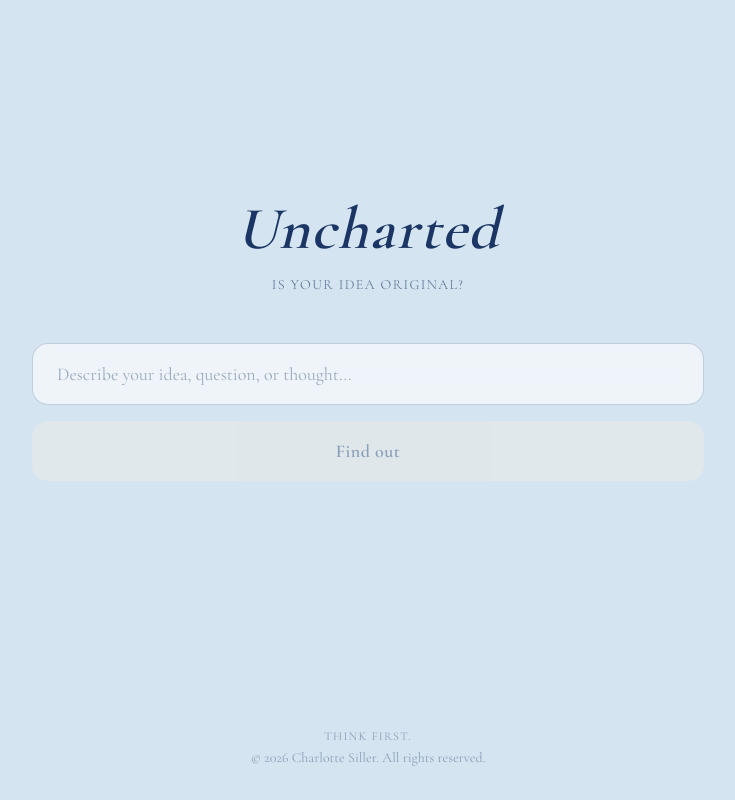
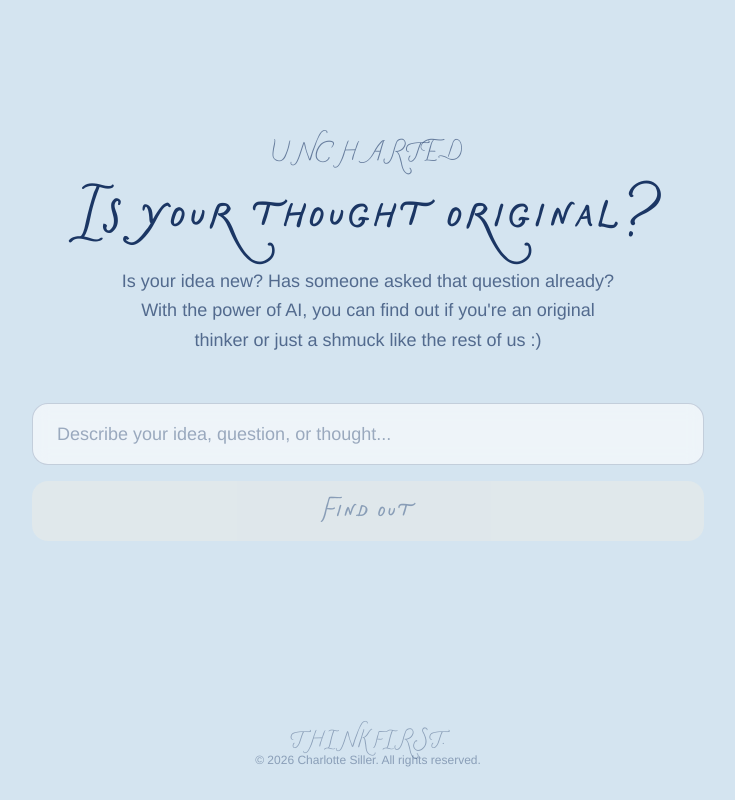
Before and after one commit to charlotte581/uncharted, a Next.js app: page / in a window 1280 px wide. Shown: the whole page, without its empty margins (272-1007 px from the left). Built offline with nearby package versions, Linux system fonts and the light colour scheme.

Commit message:
Update copy, add Lovers in New York font, Helvetica for body/footer
Co-Authored-By: Claude Opus 4.6 (1M context) <noreply@anthropic.com>

```diff
--- a/app/globals.css
+++ b/app/globals.css
@@ -1,4 +1,20 @@
 @import "tailwindcss";
+
+@font-face {
+  font-family: "Lovers in New York";
+  src: url("/fonts/lovers-in-new-york.ttf") format("truetype");
+  font-weight: 400;
+  font-style: normal;
+  font-display: swap;
+}
+
+@font-face {
+  font-family: "Lovers in New York";
+  src: url("/fonts/lovers-in-new-york-bold.ttf") format("truetype");
+  font-weight: 700;
+  font-style: normal;
+  font-display: swap;
+}
 
 @theme inline {
   --color-navy: #1B3664;
@@ -11,7 +27,7 @@
 body {
   background: #D4E4F0;
   color: #1B3664;
-  font-family: var(--font-cormorant), "Cormorant Garamond", Georgia, serif;
+  font-family: "Lovers in New York", var(--font-cormorant), Georgia, serif;
   -webkit-font-smoothing: antialiased;
   -moz-osx-font-smoothing: grayscale;
 }
--- a/app/page.tsx
+++ b/app/page.tsx
@@ -46,11 +46,14 @@ export default function Home() {
       <main className="flex-1 flex flex-col items-center justify-center w-full max-w-2xl mx-auto gap-12">
         {/* Header */}
         <div className="flex flex-col items-center gap-4 text-center">
-          <h1 className="text-6xl font-semibold tracking-wide text-navy italic">
+          <p className="text-sm font-light tracking-widest uppercase text-navy/60">
             Uncharted
+          </p>
+          <h1 className="text-4xl font-semibold tracking-wide text-navy leading-loose">
+            Is your thought original?
           </h1>
-          <p className="text-2xl font-light text-navy/70 tracking-widest uppercase text-sm">
-            Is your idea original?
+          <p className="text-lg font-light text-navy/70 leading-relaxed max-w-lg" style={{fontFamily: "Helvetica, Arial, sans-serif"}}>
+            Is your idea new? Has someone asked that question already? With the power of AI, you can find out if you&apos;re an original thinker or just a shmuck like the rest of us :)
           </p>
         </div>
 
@@ -63,6 +66,7 @@ export default function Home() {
               onChange={(e) => setQuery(e.target.value)}
               placeholder="Describe your idea, question, or thought..."
               className="w-full px-6 py-4 text-lg rounded-2xl border border-navy/20 bg-white/60 text-navy placeholder-navy/40 outline-none transition-all focus:border-navy/50 focus:ring-2 focus:ring-navy/10 backdrop-blur-sm"
+              style={{fontFamily: "Helvetica, Arial, sans-serif"}}
               disabled={loading}
             />
           </div>
@@ -125,7 +129,7 @@ export default function Home() {
       {/* Footer */}
       <footer className="pb-8 pt-12 text-sm text-navy/40 text-center">
         <p className="tracking-widest uppercase text-xs">Think first.</p>
-        <p className="mt-1">© {new Date().getFullYear()} Charlotte Siller. All rights reserved.</p>
+        <p className="mt-1 text-xs" style={{fontFamily: "Helvetica, Arial, sans-serif"}}>© {new Date().getFullYear()} Charlotte Siller. All rights reserved.</p>
       </footer>
     </div>
   );
```
Also changed, not shown: public/fonts/lovers-in-new-york-bold.ttf (added), public/fonts/lovers-in-new-york.ttf (added).
